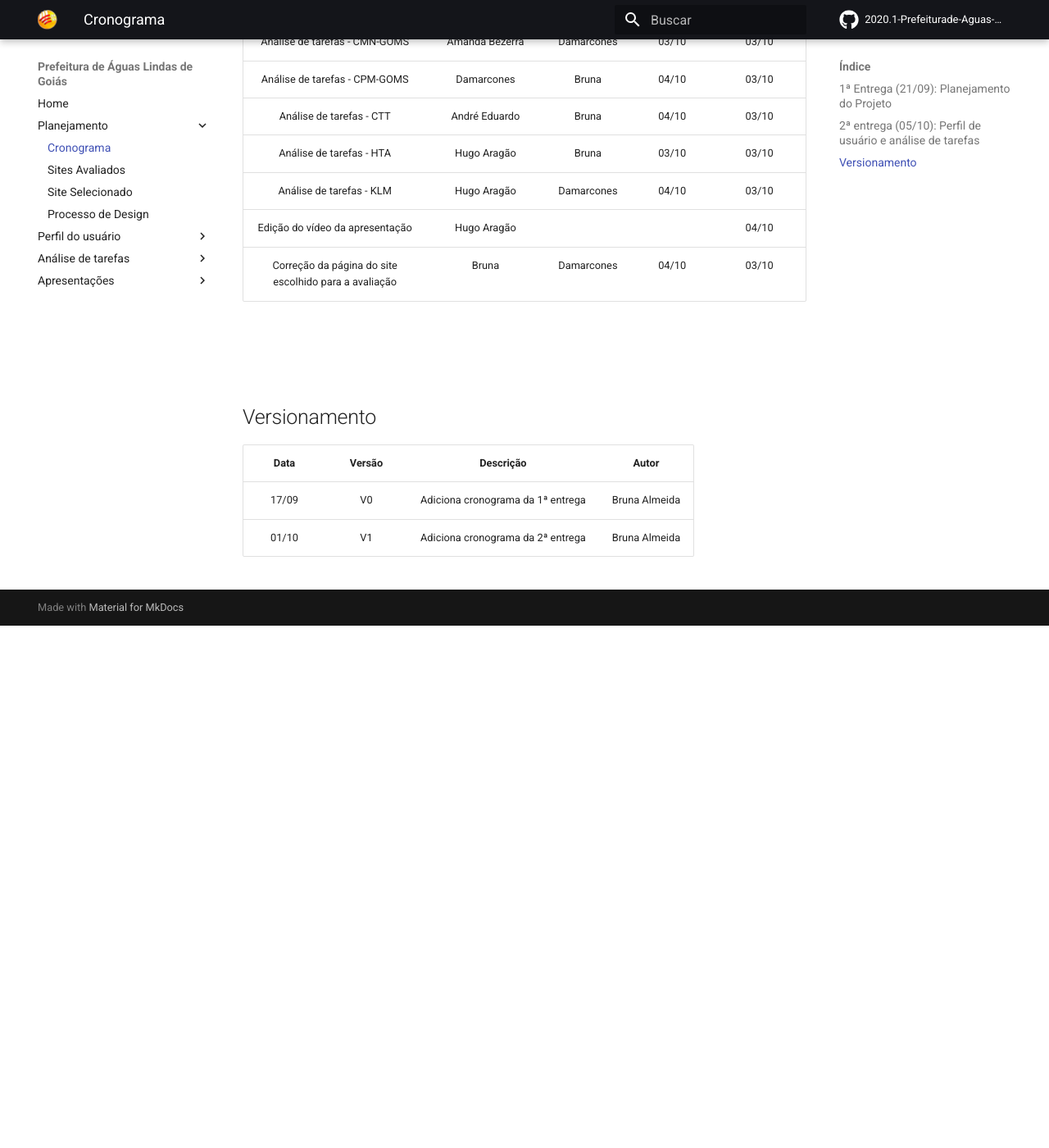
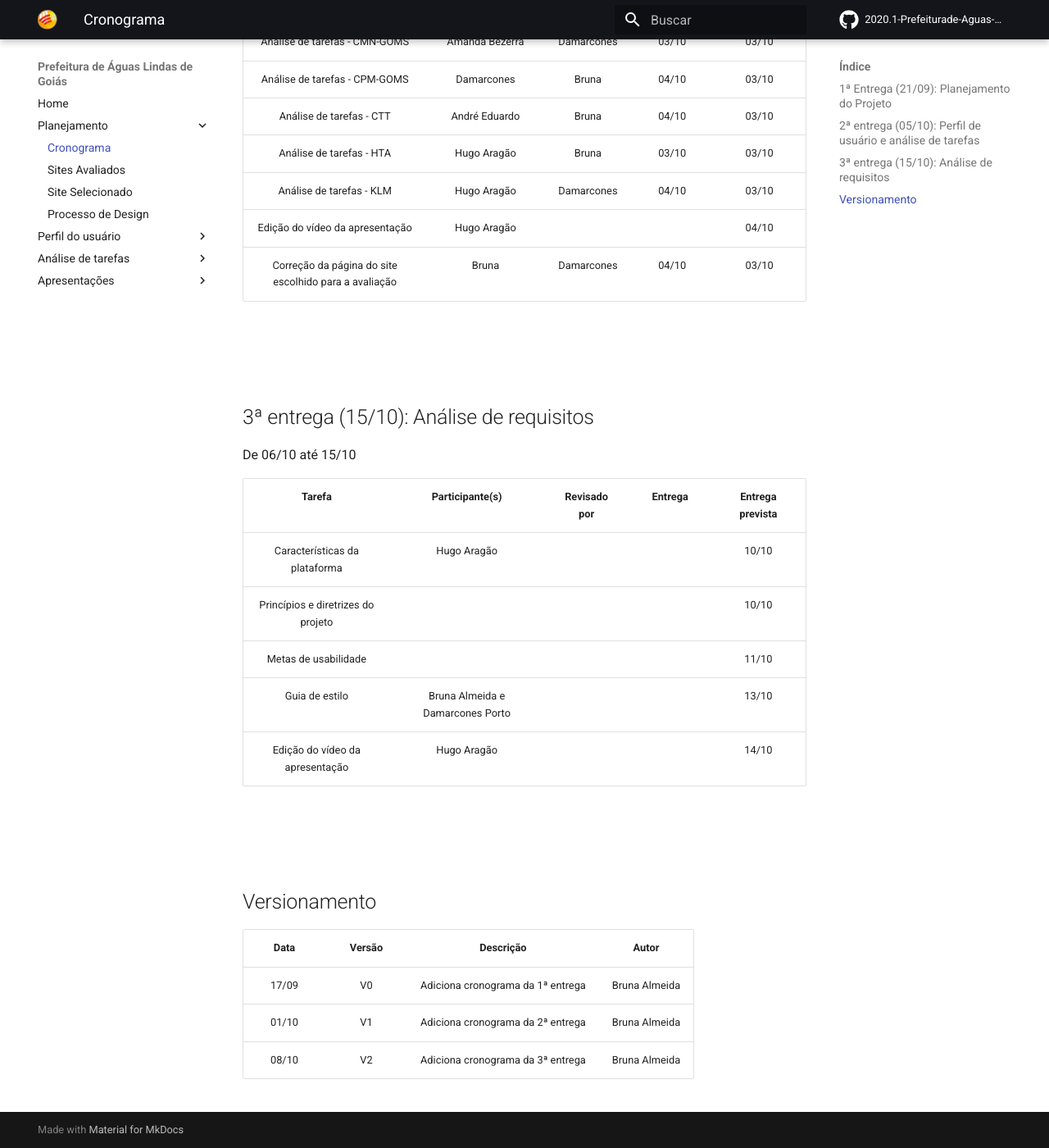
Before and after one commit to Interacao-Humano-Computador/2020.1-Prefeiturade-Aguas-Lindas-de-Goias, an MkDocs documentation site: the page built from docs/planejamento/cronograma.md, in a window 1280 px wide and 1400 px high, scrolled down 1038 px. Shown: the whole window at 82% size. Built offline with MkDocs 1.6.1 and Material for MkDocs 9.7.7, drawn with Linux system fonts in a browser that asks for light colours; comment, search, counter and statistics services are not loaded; before the commit the page ends 1801 px from its top, so only the background shows below that.

Commit message:
Adiciona arquivos para a terceira entrega Co-authored-by: damarcones

```diff
--- a/docs/planejamento/cronograma.md
+++ b/docs/planejamento/cronograma.md
@@ -32,9 +32,24 @@ De 22/09 até 05/10
 
 <br> </br>
 
+
+## 3ª entrega (15/10): Análise de requisitos
+De 06/10 até 15/10
+
+|             Tarefa               |Participante(s)                 |Revisado por|Entrega|Entrega prevista|
+|:--------------------------------:|:------------------------------:|:----------:|:-----:|:--------------:|
+|Características da plataforma     |Hugo Aragão                     |            |       |10/10           |
+|Princípios e diretrizes do projeto|                                |            |       |10/10           |
+|Metas de usabilidade              |                                |            |       |11/10           |
+|Guia de estilo                    |Bruna Almeida e Damarcones Porto|            |       |13/10           |
+|Edição do vídeo da apresentação   |Hugo Aragão                     |            |       |14/10           |
+
+<br> </br>
+
 ## Versionamento
 
 | Data | Versão |           Descrição             |    Autor    |
 |:----:|:------:|:-------------------------------:|:-----------:|
 |17/09 |V0      |Adiciona cronograma da 1ª entrega|Bruna Almeida|
 |01/10 |V1      |Adiciona cronograma da 2ª entrega|Bruna Almeida|
+|08/10 |V2      |Adiciona cronograma da 3ª entrega|Bruna Almeida|
```
Also changed, not shown: docs/analise_requisitos/caracteristicas_plataforma.md (added, +16 -0 lines), docs/analise_requisitos/guia_estilo.md (added, +7 -0 lines), docs/analise_requisitos/metas_usabilidade.md (added, +7 -0 lines), docs/analise_requisitos/principios_diretrizes.md (added, +7 -0 lines).
